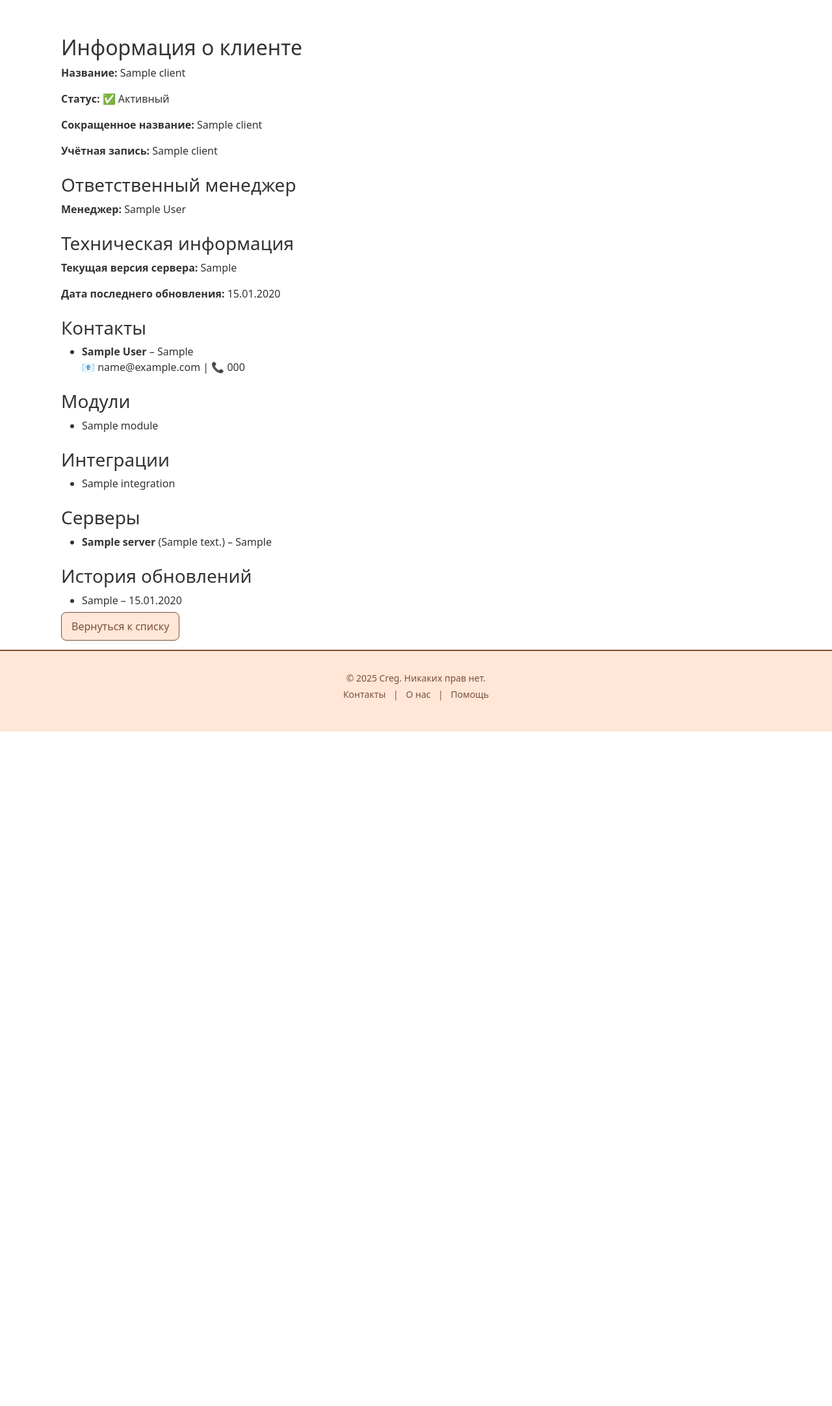
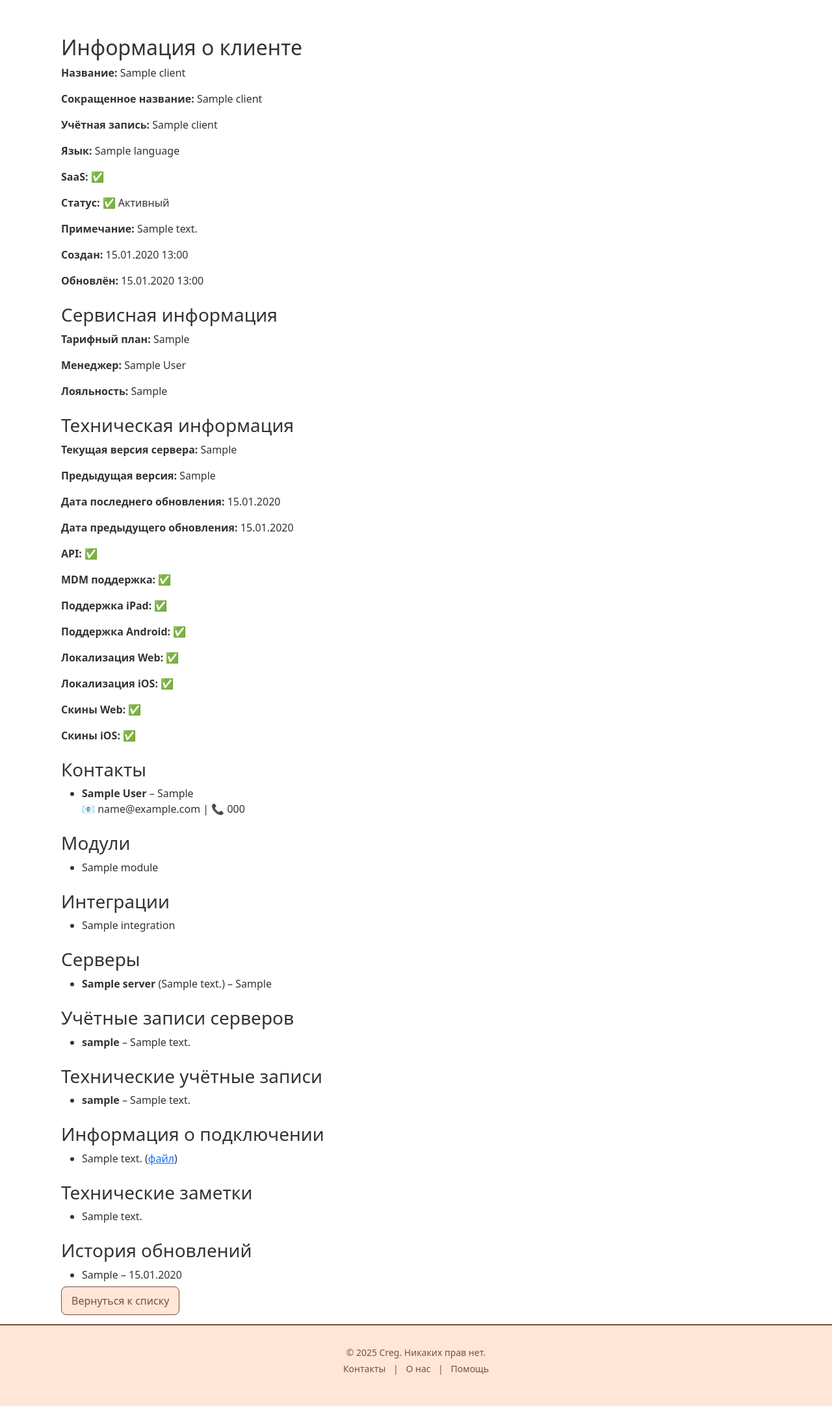
Before and after one commit to NjemTop/Creg, a Django app: page /clients/1/ in a window 1280 px wide. Shown: the part 50-2214 px from the top of the page at 65% size. Before the commit the page ends 1176 px from the top, so only its background shows below. Run offline with Django 5.2, Linux system fonts and the light colour scheme; a user stored in the database is signed in; tables that the repository leaves empty hold one stand-in row (values such as "Sample post"); parts of the project's set-up code (start-up, migrations or seed data) failed here and were passed over; some libraries are stand-ins or nearby versions.

Commit message:
fix client short name saving and show complete info

```diff
--- a/backend/apps/clients/templates/clients/client_detail.html
+++ b/backend/apps/clients/templates/clients/client_detail.html
@@ -14,16 +14,41 @@
     <h2>Информация о клиенте</h2>
 
     <p><strong>Название:</strong> {{ client.client_name }}</p>
+    <p><strong>Сокращенное название:</strong> {{ client.short_name|default:"-" }}</p>
+    <p><strong>Учётная запись:</strong> {{ client.account_name }}</p>
+    <p><strong>Язык:</strong> {{ client.language.name|default:"-" }}</p>
+    <p><strong>SaaS:</strong> {% if client.saas %}✅{% else %}❌{% endif %}</p>
     <p><strong>Статус:</strong> {% if client.contact_status %} ✅ Активный {% else %} ❌ Неактивный {% endif %}</p>
-    <p><strong>Сокращенное название:</strong> {{ client.short_name }}</p>
-    <p><strong>Учётная запись:</strong> {{ client.account_name }}</p>
+    <p><strong>Примечание:</strong> {{ client.notes|default:"-" }}</p>
+    <p><strong>Создан:</strong> {{ client.created_at|date:'d.m.Y H:i' }}</p>
+    <p><strong>Обновлён:</strong> {{ client.updated_at|date:'d.m.Y H:i' }}</p>
 
-    <h3 class="mt-4">Ответственный менеджер</h3>
-    <p><strong>Менеджер:</strong> {{ manager.first_name }} {{ manager.last_name }}</p>
+    <h3 class="mt-4">Сервисная информация</h3>
+    {% if service_info %}
+        <p><strong>Тарифный план:</strong> {{ service_info.service_pack|default:"-" }}</p>
+        <p><strong>Менеджер:</strong> {{ service_info.manager.first_name }} {{ service_info.manager.last_name }}</p>
+        <p><strong>Лояльность:</strong> {{ service_info.loyalty|default:"-" }}</p>
+    {% else %}
+        <p>❌ Сервисная информация отсутствует</p>
+    {% endif %}
 
     <h3 class="mt-4">Техническая информация</h3>
-    <p><strong>Текущая версия сервера:</strong> {{ client.technical_info.server_version|default:"❌ Не указана" }}</p>
-    <p><strong>Дата последнего обновления:</strong> {{ client.technical_info.update_date|date:"d.m.Y" }}</p>
+    {% if technical_info %}
+        <p><strong>Текущая версия сервера:</strong> {{ technical_info.server_version }}</p>
+        <p><strong>Предыдущая версия:</strong> {{ technical_info.previous_version|default:"-" }}</p>
+        <p><strong>Дата последнего обновления:</strong> {{ technical_info.update_date|date:"d.m.Y" }}</p>
+        <p><strong>Дата предыдущего обновления:</strong> {{ technical_info.previous_update_date|date:"d.m.Y"|default:"-" }}</p>
+        <p><strong>API:</strong> {% if technical_info.api_enabled %}✅{% else %}❌{% endif %}</p>
+        <p><strong>MDM поддержка:</strong> {% if technical_info.mdm_support %}✅{% else %}❌{% endif %}</p>
+        <p><strong>Поддержка iPad:</strong> {% if technical_info.supports_ipad %}✅{% else %}❌{% endif %}</p>
+        <p><strong>Поддержка Android:</strong> {% if technical_info.supports_android %}✅{% else %}❌{% endif %}</p>
+        <p><strong>Локализация Web:</strong> {% if technical_info.localized_web %}✅{% else %}❌{% endif %}</p>
+        <p><strong>Локализация iOS:</strong> {% if technical_info.localized_ios %}✅{% else %}❌{% endif %}</p>
+        <p><strong>Скины Web:</strong> {% if technical_info.skins_web %}✅{% else %}❌{% endif %}</p>
+        <p><strong>Скины iOS:</strong> {% if technical_info.skins_ios %}✅{% else %}❌{% endif %}</p>
+    {% else %}
+        <p>❌ Техническая информация отсутствует</p>
+    {% endif %}
 
     <h3 class="mt-4">Контакты</h3>
     {% if client.contacts.all %}
@@ -70,6 +95,50 @@
         <p>❌ Серверы не добавлены</p>
     {% endif %}
 
+    <h3 class="mt-4">Учётные записи серверов</h3>
+    {% if server_accesses %}
+        <ul>
+            {% for acc in server_accesses %}
+                <li><strong>{{ acc.username }}</strong> – {{ acc.description|default:"-" }}</li>
+            {% endfor %}
+        </ul>
+    {% else %}
+        <p>❌ Учётные записи не добавлены</p>
+    {% endif %}
+
+    <h3 class="mt-4">Технические учётные записи</h3>
+    {% if tech_accounts %}
+        <ul>
+            {% for acc in tech_accounts %}
+                <li><strong>{{ acc.username }}</strong> – {{ acc.description|default:"-" }}</li>
+            {% endfor %}
+        </ul>
+    {% else %}
+        <p>❌ Технические учётные записи отсутствуют</p>
+    {% endif %}
+
+    <h3 class="mt-4">Информация о подключении</h3>
+    {% if remote_access %}
+        <ul>
+            {% for access in remote_access %}
+                <li>{{ access.connection_details }}{% if access.file_path %} (<a href="{{ access.file_path.url }}">файл</a>){% endif %}</li>
+            {% endfor %}
+        </ul>
+    {% else %}
+        <p>❌ Информация о подключении отсутствует</p>
+    {% endif %}
+
+    <h3 class="mt-4">Технические заметки</h3>
+    {% if tech_notes %}
+        <ul>
+            {% for note in tech_notes %}
+                <li>{{ note.note }}</li>
+            {% endfor %}
+        </ul>
+    {% else %}
+        <p>❌ Технические заметки не добавлены</p>
+    {% endif %}
+
     <h3 class="mt-4">История обновлений</h3>
     {% if client.server_version_history.all %}
         <ul>
--- a/backend/apps/clients/views.py
+++ b/backend/apps/clients/views.py
@@ -22,18 +22,35 @@ def client_list(request):
 
 def client_detail(request, client_id):
     client = get_object_or_404(
-        Client.objects.prefetch_related("modules", "integrations", "contacts", "servers"),
-        id=client_id
+        Client.objects.select_related(
+            "language", "service_info__manager", "technical_info"
+        ).prefetch_related(
+            "modules",
+            "integrations",
+            "contacts",
+            "servers",
+            "server_version_history",
+            "tech_accounts",
+            "server_accesses",
+            "remote_access",
+            "tech_notes",
+        ),
+        id=client_id,
     )
 
     context = {
         "client": client,
-        "manager": getattr(client.service_info, "manager", None),
-        "technical_info": getattr(client.technical_info, "server_version", "Не указано"),
+        "service_info": getattr(client, "service_info", None),
+        "technical_info": getattr(client, "technical_info", None),
         "contacts": client.contacts.all(),
         "modules": client.modules.all(),
         "integrations": client.integrations.all(),
         "servers": client.servers.all(),
+        "server_version_history": client.server_version_history.all(),
+        "tech_accounts": client.tech_accounts.all(),
+        "server_accesses": client.server_accesses.all(),
+        "remote_access": client.remote_access.all(),
+        "tech_notes": client.tech_notes.all(),
     }
 
     return render(request, "clients/client_detail.html", context)
@@ -91,6 +108,7 @@ def create_client(request):
         try:
             with transaction.atomic():
                 client = client_form.save(commit=False)
+                client.short_name = client_form.cleaned_data.get("short_name")
                 client.password = generate_secure_password()
                 client.save()
                 logger.info(f"✅ Клиент создан: ID={client.id}, Имя={client.client_name}, Учётная запись={client.account_name}")
```
Also changed, not shown: backend/apps/clients/forms.py (+9 -0 lines).
